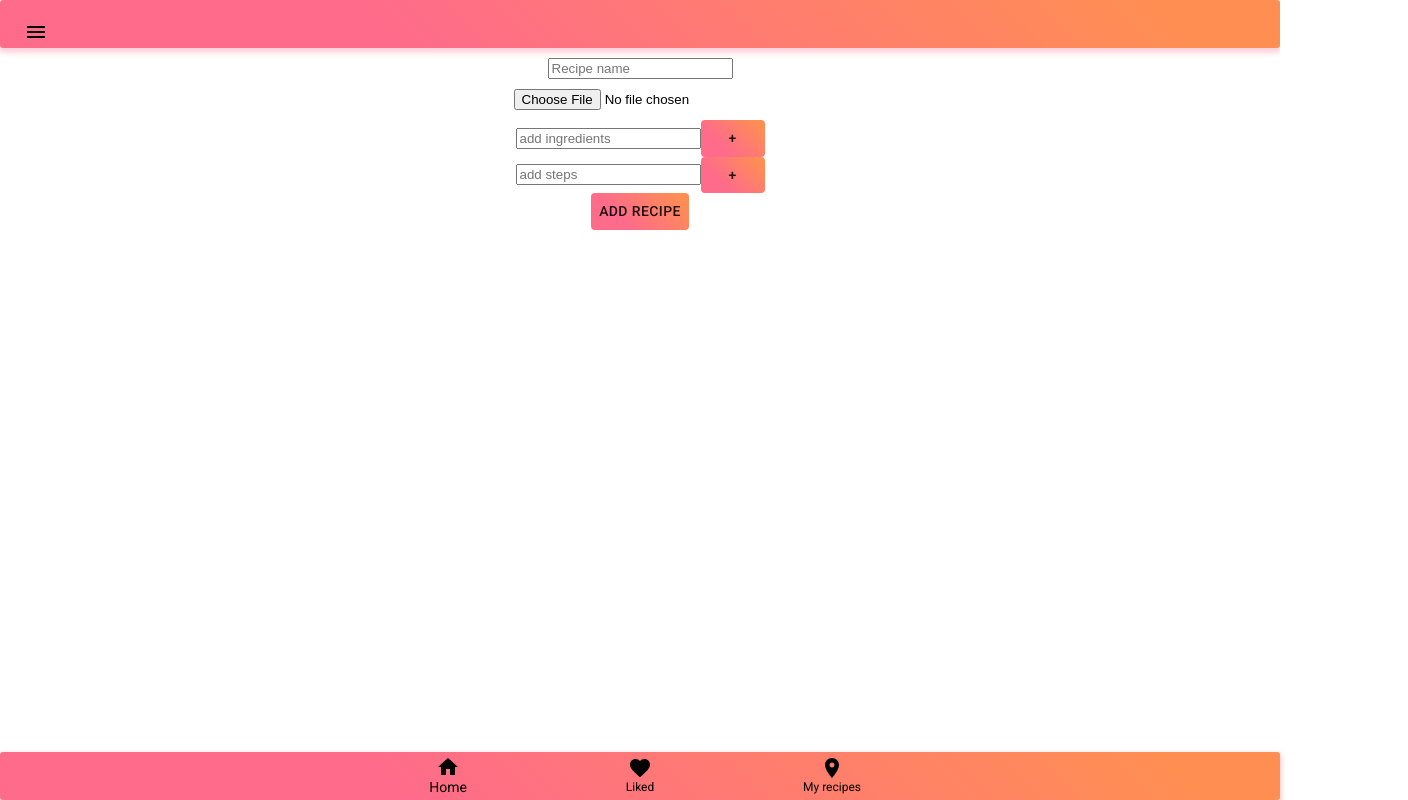
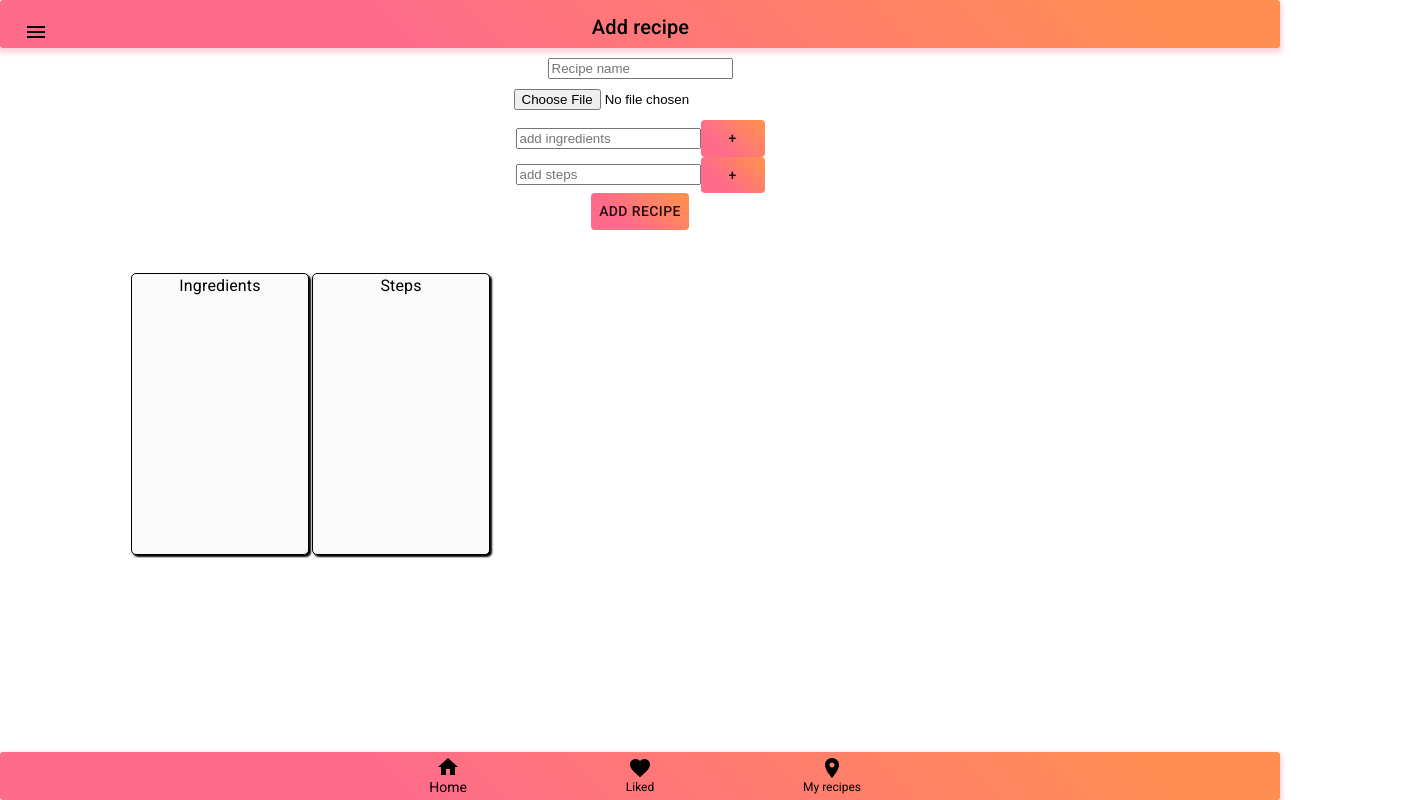
Before and after one commit to RasmusJK/CookBook, a React (Create React App) app: page /addRecipe in a window 1280 px wide. Shown: the whole page, 1408 px wide, since content can reach past the window. Built offline with nearby package versions, Linux system fonts and the light colour scheme; what apollo-upload-client would draw is missing.

Commit message:
fixes to add recipe form

```diff
--- a/src/components/Form.js
+++ b/src/components/Form.js
@@ -1,23 +1,59 @@
 import '../App.css';
 import React, {useState} from "react";
-import {Button, Container} from "@material-ui/core";
+import {Button, Container, Typography} from "@material-ui/core";
 import {CREATE_RECIPE} from '../gql/mutations'
 import {useMutation} from "@apollo/client";
 import { makeStyles } from '@material-ui/core/styles';
 import {useHistory} from 'react-router-dom'
 import TopBar from "./TopBar";
-const ingredients= [];
+
+//const ingredients= [];
 
 const useStyles = makeStyles({
     form: {
-       alignItems:"center",
+
         display:"flex",
+        alignItems:"center",
         flexDirection:"column",
         marginBottom:"10px",
-        marginTop:"10px"
+        marginTop:"10px",
+        alignContent:"center"
     },
     button: {
         background: "linear-gradient(45deg, #FE6B8B 30%, #FF8E53 90%)",
+
+    },
+    container:{
+        display:"",
+        width: "100%",
+        marginTop:"5vh",
+        marginLeft:"10%",
+        alignSelf: "center",
+        borderSpacing:"3px",
+        overflowY: "scroll",
+    },
+
+    ingredients:{
+
+        display:"table-cell",
+        background:"#fafafa",
+        width:"22vh",
+        height: "30vh",
+        borderRadius:5,
+        boxShadow:"2px 2px 2px black",
+        border:"1px solid black",
+        marginRight:"1px",
+        overflowY: "scroll",
+    },
+    steps:{
+        display:"table-cell",
+        background:"#fafafa",
+        width:"22vh",
+        height:"35vh",
+        borderRadius:5,
+        boxShadow:"2px 2px 2px black",
+        border:"1px solid black",
+        overflowY: "scroll",
 
     }
 });
@@ -28,7 +64,7 @@ const Form= ()=> {
     const [recipeName, setRecipeName] =useState("");
 
     const [ingredient, setIngredient] =useState("");
-   // const [ingredients, setIngredients] =useState([]);
+    const [ingredients, setIngredients] =useState([]);
 
     const [step, setStep] =useState("");
     const [steps, setSteps] =useState([]);
@@ -42,18 +78,14 @@ const Form= ()=> {
     }
 
     const addIngredientToList  = () =>{
-       console.log("ingredient",ingredient);
-        ingredients.push(ingredient)
-
-       //setIngredients(ingredients2);
-          console.log("ingredients",ingredients,);
+      // console.log("ingredient",ingredient);
+       // ingredients.push(ingredient)
+       setIngredients([...ingredients,ingredient]);
     setIngredient("");
     }
     const addStepsToList =() =>{
         setSteps( [...steps, step]);
-        console.log(steps);
         setStep("");
-
     }
     const handleFileChange = e =>{
         const file = e.target.files[0];
@@ -97,7 +129,7 @@ const Form= ()=> {
 console.log(recipeName);
     return (
         <div className="App">
-            <TopBar/>
+            <TopBar name="Add recipe"/>
             <form className={classes.form}>
             <input type="text"
                 placeholder="Recipe name"
@@ -130,6 +162,26 @@ console.log(recipeName);
 
                 <Button className={classes.button} onClick={addRecipe}>Add Recipe</Button>
             </form>
+            <div className={classes.container}>
+
+
+            <div className={classes.ingredients}>
+                <Typography>Ingredients</Typography>
+                <ol>
+                    {ingredients.map(value =>(
+                        <li key={value}>{value}</li>
+                    ) )}
+                </ol>
+            </div>
+            <div className={classes.steps} >
+                <Typography>Steps</Typography>
+                <ul>
+                {steps.map(value =>(
+                    <li key={value}>{value}</li>
+                ) )}
+                </ul>
+            </div>
+            </div>
 
         </div>
     );
--- a/src/components/Login.js
+++ b/src/components/Login.js
@@ -65,7 +65,7 @@ const Login=()=>{
 
     return (
         <div>
-            <TopBar/>
+            <TopBar name="Login"/>
         <div className={classes.root}>
 
         <div className={classes.container}>
--- a/src/components/Register.js
+++ b/src/components/Register.js
@@ -64,12 +64,13 @@ const Register=()=>{
 
     return (
         <div>
-            <TopBar/>
+            <TopBar name="Register"/>
         <div className={classes.root}>
         <div className={classes.container}>
             <form className={classes.form} onSubmit={event => {
                 event.preventDefault();
                 register();
+                history.push('/login');
                 window.location.reload();
 
             }}>
```
